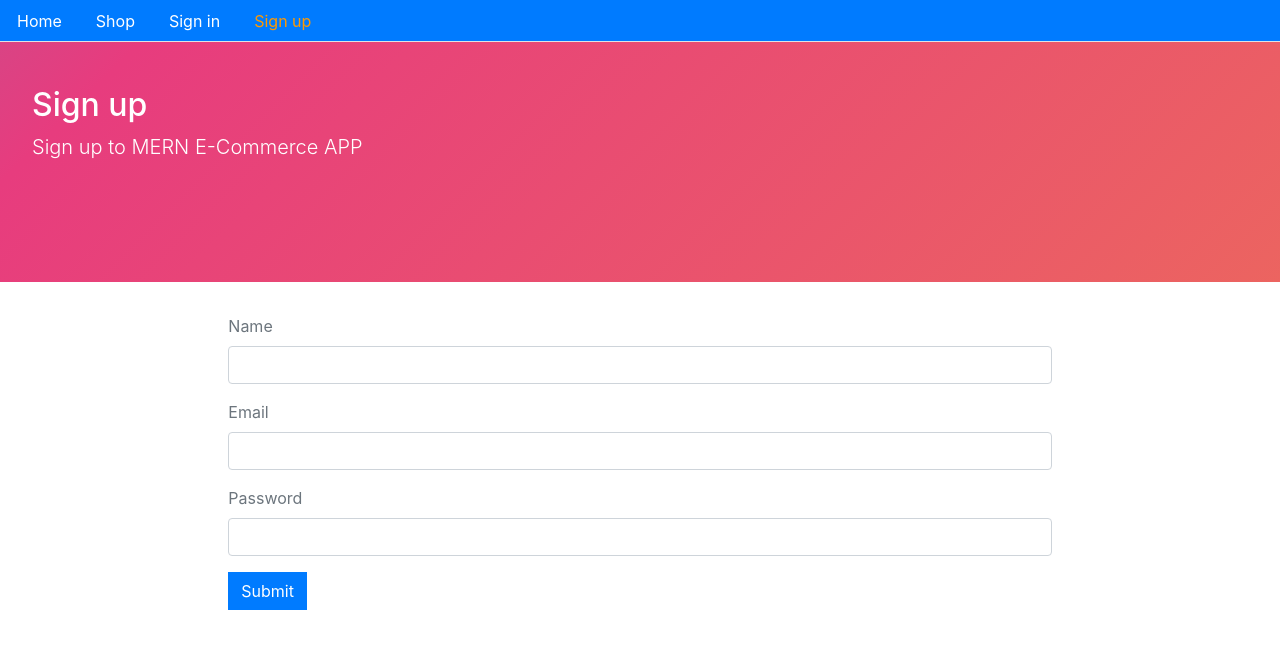
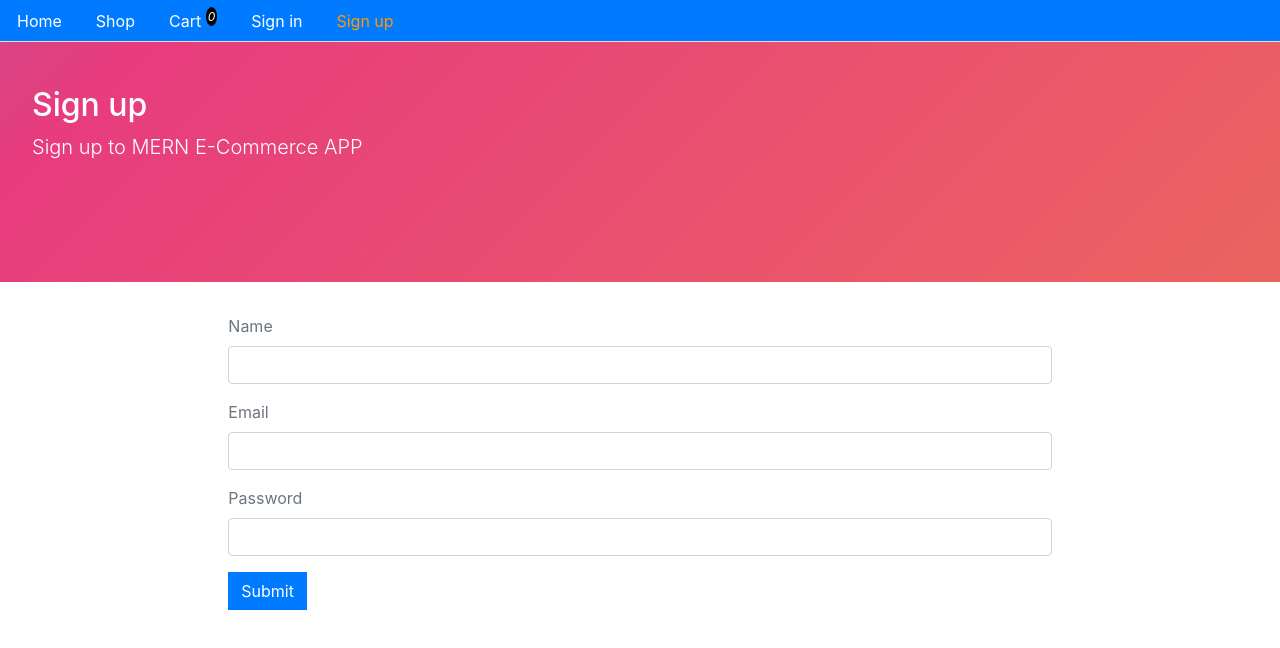
Before and after one commit to jm27/E-Commerce-MERN, a React (Create React App) app in the folder Front-End/e-commerce-front-end/e-commerce-front-end/: page /signup in a window 1280 px wide. Shown: the top 648 px of the page. Built offline with nearby package versions, Linux system fonts and the light colour scheme; no server answers.

Commit message:
added functionality to add to cart button

```diff
--- a/Front-End/e-commerce-front-end/e-commerce-front-end/src/core/Menu.js
+++ b/Front-End/e-commerce-front-end/e-commerce-front-end/src/core/Menu.js
@@ -1,6 +1,8 @@
 import React, { Fragment } from "react";
 import { Link, withRouter } from "react-router-dom";
 import { signOut, isAuthenticated } from "../auth";
+import {itemTotal} from './cartHelpers'
+
 const isActive = (history, path) => {
   if (history.location.pathname === path) {
     return { color: "#ff9900" };
@@ -24,6 +26,15 @@ const Menu = ({ history }) => (
           to="/shop"
         >
           Shop
+        </Link>
+      </li>
+      <li className="nav-item">
+        <Link
+          className="nav-link"
+          style={isActive(history, "/cart")}
+          to="/cart"
+        >
+          Cart <sup><small className='cart-badge'>{itemTotal()}</small></sup>
         </Link>
       </li>
       {isAuthenticated() && isAuthenticated().user.role === 0 && (
--- /dev/null
+++ b/Front-End/e-commerce-front-end/e-commerce-front-end/src/core/cartHelpers.js
@@ -0,0 +1,36 @@
+export const addItem = (item, next) => {
+  let cart = [];
+  if (typeof window !== "undefined") {
+    if (localStorage.getItem("cart")) {
+      cart = JSON.parse(localStorage.getItem("cart"));
+    }
+    cart.push({
+      ...item,
+      count: 1,
+    });
+    cart = Array.from(new Set(cart.map((p) => p._id))).map((id) => {
+      return cart.find((p) => p._id === id);
+    });
+
+    localStorage.setItem('cart', JSON.stringify(cart))
+    next()
+  }
+};
+
+export const itemTotal = () => {
+    if(typeof window !== 'undefined') {
+        if(localStorage.getItem('cart')){
+            return JSON.parse(localStorage.getItem('cart')).length
+        }
+    }
+    return 0
+}
+
+export const getCart = () => {
+    if(typeof window !== 'undefined') {
+        if(localStorage.getItem('cart')){
+            return JSON.parse(localStorage.getItem('cart'))
+        }
+    }
+    return []
+}
--- a/Front-End/e-commerce-front-end/e-commerce-front-end/src/style.css
+++ b/Front-End/e-commerce-front-end/e-commerce-front-end/src/style.css
@@ -4,6 +4,15 @@
 .jumbotron,
 .nav :hover {
     border-radius: 0px;
+}
+
+/* Cart badge */
+.cart-badge, .cart-badge:hover{
+    border-radius: 50%;
+    padding: 2px;
+    font-size: 12px;
+    font-style: italic;
+    background: black;
 }
 
 /* single product page - product name */
```
Also changed, not shown: Front-End/e-commerce-front-end/e-commerce-front-end/src/core/Card.js (+18 -3 lines), Front-End/e-commerce-front-end/e-commerce-front-end/src/core/Cart.js (added).
